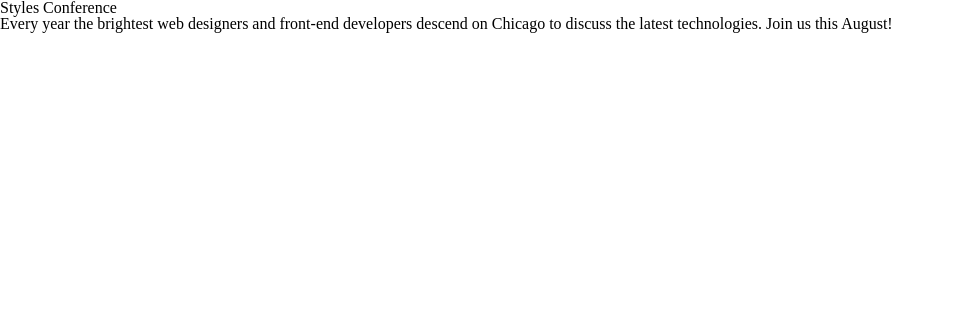
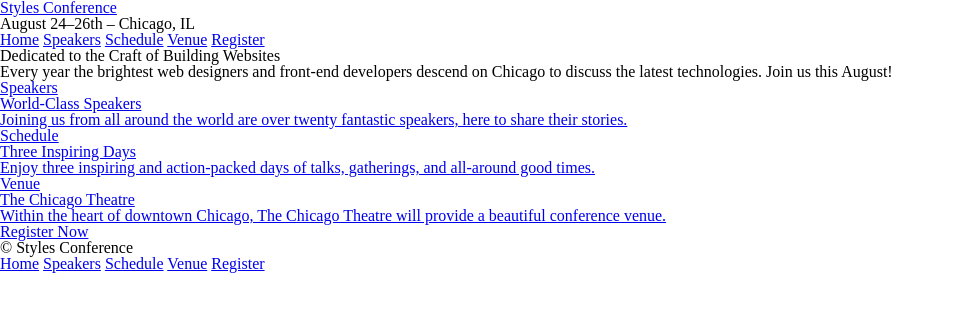
Before and after one commit to Pontebien/HTML-CSS-Course, a plain HTML site: page public_html/index.html in a window 1280 px wide. Shown: the whole page, without its empty margins (0-954 px from the left). Drawn offline with Linux system fonts and the light colour scheme.

Commit message:
Addition of hyperlinks to index.html. Creation of additional site pages register.html, schedule.html, speakers.html, venue.html. Also added beginnings of navbar functionality

```diff
--- a/public_html/index.html
+++ b/public_html/index.html
@@ -9,10 +9,76 @@
     </head>
 
     <body>
-        <h1>Styles Conference</h1>
-        <p>Every year the brightest web designers and front-end developers
-            descend on Chicago to discuss the latest technologies.
-             Join us this August!</p>
+
+        <header>
+            <h1>
+                <a href="index.html">Styles Conference</a>
+            </h1>
+            <h3>August 24&ndash;26th &ndash; Chicago, IL</h3>
+
+            <nav>
+                <a href="index.html">Home</a>
+                <a href="speakers.html">Speakers</a>
+                <a href="schedule.html">Schedule</a>
+                <a href="venue.html">Venue</a>
+                <a href="register.html">Register</a>
+            </nav>
+
+        </header>
+
+        <section>
+            <h2>Dedicated to the Craft of Building Websites</h2>
+            <p>Every year the brightest web designers and front-end developers
+                descend on Chicago to discuss the latest technologies. Join us
+                this August!</p>
+        </section>
+
+        <section>
+            <section>
+
+                <a href="speakers.html">
+                    <h5>Speakers</h5>
+                    <h3>World-Class Speakers</h3>
+                    <p>Joining us from all around the world are over twenty
+                        fantastic speakers, here to share their stories.</p>
+                </a>
+
+            </section>
+            <section>
+
+                <a href="schedule.html">
+                    <h5>Schedule</h5>
+                    <h3>Three Inspiring Days</h3>
+                    <p>Enjoy three inspiring and action-packed days of talks,
+                        gatherings, and all-around good times.</p>
+                </a>
+
+            </section>
+            <section>
+                <a href="venue.html">
+                    <h5>Venue</h5>
+                    <h3>The Chicago Theatre</h3>
+                    <p>Within the heart of downtown Chicago, The Chicago Theatre
+                        will provide a beautiful conference venue.</p>
+                </a>
+            </section>
+
+            <a href="register.html">Register Now</a>
+
+        </section>
+
+        <footer>
+            <small>&copy; Styles Conference</small>
+
+            <nav>
+                <a href="index.html">Home</a>
+                <a href="speakers.html">Speakers</a>
+                <a href="schedule.html">Schedule</a>
+                <a href="venue.html">Venue</a>
+                <a href="register.html">Register</a>
+            </nav>
+
+        </footer>
 
     </body>
 
```
Also changed, not shown: nbproject/private/private.xml (added, +9 -0 lines), nbproject/project.xml (added, +9 -0 lines), public_html/register.html (added, +40 -0 lines), public_html/schedule.html (added, +40 -0 lines), public_html/speakers.html (added, +40 -0 lines), public_html/venue.html (added, +40 -0 lines), 2 other files.
